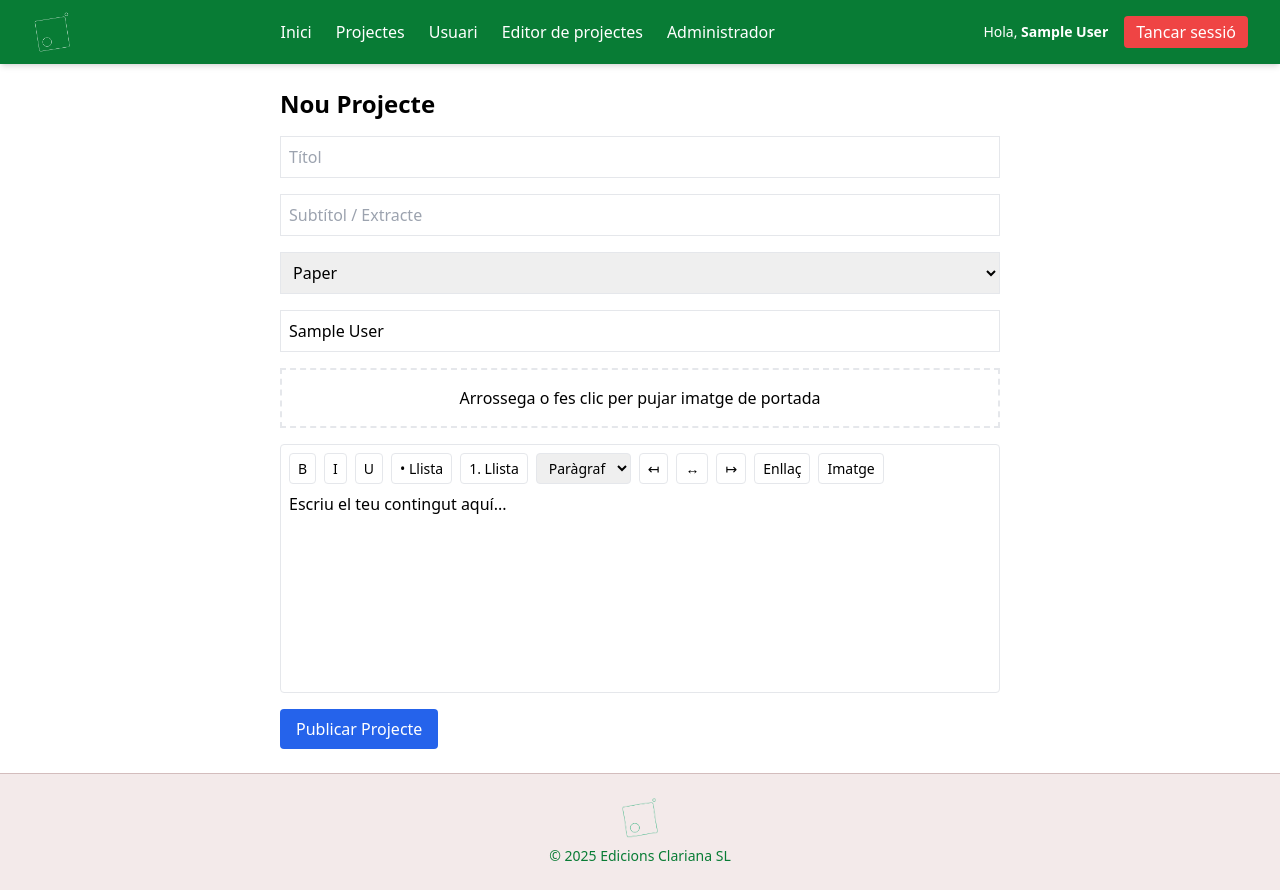
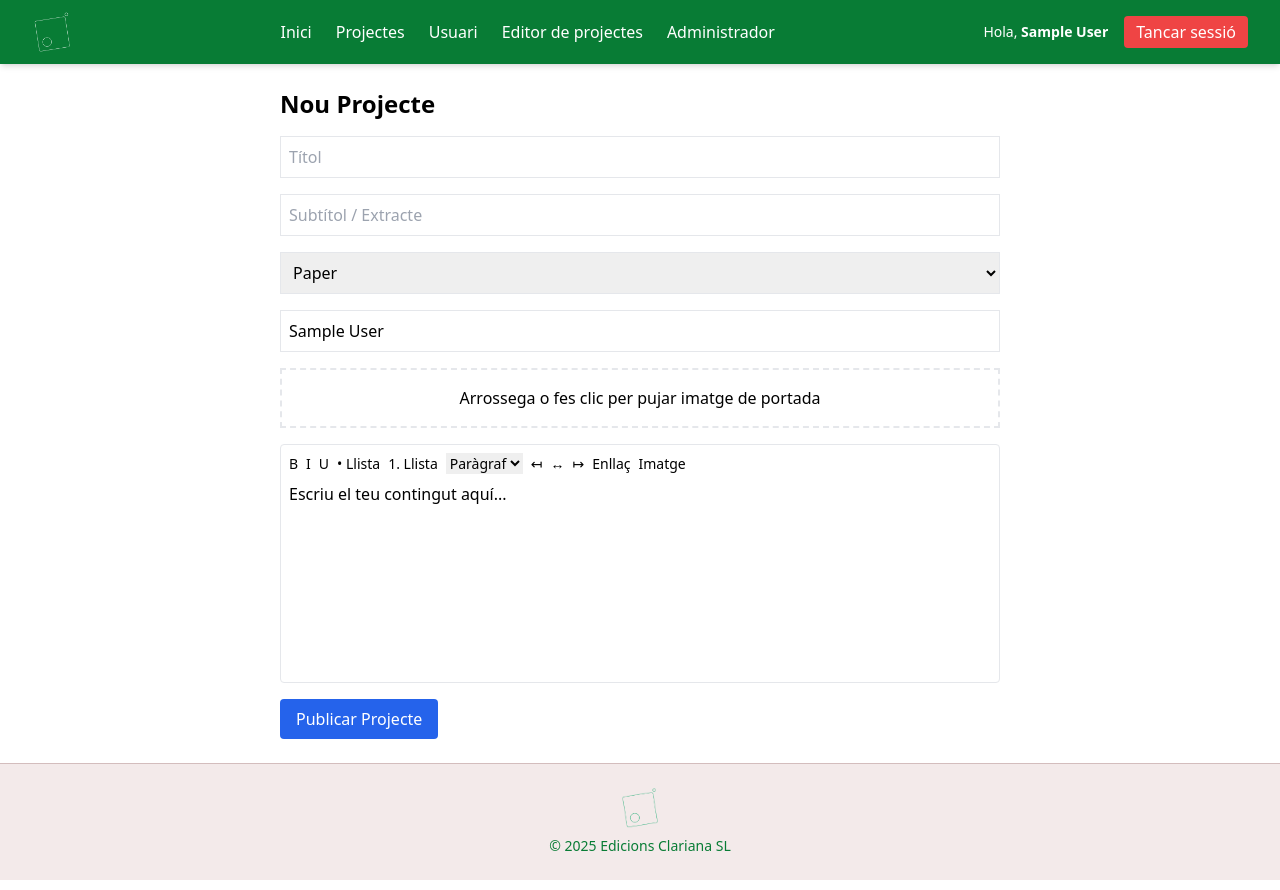
Before and after one commit to justmove1987/9-pf, a React (Vite) app in the folder front/mi-app/: page /editorPost in a window 1280 px wide. Built offline with nearby package versions, Linux system fonts and the light colour scheme; sample sign-in values are in the browser's storage.

Commit message:
feat: add subtitle and category selection to EditorPost, enhance image upload handling, and improve toolbar functionality

```diff
--- a/front/mi-app/src/pages/EditorPost.tsx
+++ b/front/mi-app/src/pages/EditorPost.tsx
@@ -5,14 +5,18 @@ import { useDropzone } from "react-dropzone";
 import { useEditor, EditorContent } from "@tiptap/react";
 import StarterKit from "@tiptap/starter-kit";
 import Image from "@tiptap/extension-image";
+import Link from "@tiptap/extension-link";
+import Underline from "@tiptap/extension-underline";
 import TextAlign from "@tiptap/extension-text-align";
 import Placeholder from "@tiptap/extension-placeholder";
 
 export default function EditorPost() {
   const { user } = useAuth();
   const [title, setTitle] = useState("");
-  const [subtitle, setSubtitle] = useState("");                      // ✨ Nou
-  const [category, setCategory] = useState<"Paper"|"Digital"|"Editorial">("Paper"); // ✨ Nou
+  const [subtitle, setSubtitle] = useState("");
+  const [category, setCategory] = useState<"Paper" | "Digital" | "Editorial">(
+    "Paper"
+  );
   const [author, setAuthor] = useState(user?.name || "");
   const [imageFile, setImageFile] = useState<File | null>(null);
   const [message, setMessage] = useState("");
@@ -24,7 +28,7 @@ export default function EditorPost() {
     onDrop: (accepted) => setImageFile(accepted[0]),
   });
 
-  // ---- Helper per pujar imatge dins l’editor ----
+  // ---- Pujada d’imatges ----
   const uploadFile = useCallback(async (file: File): Promise<string> => {
     const form = new FormData();
     form.append("file", file);
@@ -39,10 +43,12 @@ export default function EditorPost() {
     return data.url as string;
   }, []);
 
-  // ---- TipTap editor ----
+  // ---- Editor TipTap ----
   const editor = useEditor({
     extensions: [
       StarterKit,
+      Underline,
+      Link.configure({ openOnClick: true, autolink: true }),
       Image.configure({ inline: false, allowBase64: false }),
       TextAlign.configure({ types: ["heading", "paragraph"] }),
       Placeholder.configure({ placeholder: "Escriu el teu contingut aquí..." }),
@@ -55,36 +61,26 @@ export default function EditorPost() {
           if (!files?.length) return;
           const image = Array.from(files).find(f => f.type.startsWith("image/"));
           if (!image) return;
-
           event.preventDefault();
-          try {
           const url = await uploadFile(image);
           editor?.chain().focus().setImage({ src: url }).run();
-          } catch (e) {
-            console.error(e);
-          }
         })();
         return true;
       },
       handlePaste: (_view, event) => {
-        (async () => {
+        // ✅ Només interceptem si hi ha imatge, sinó deixem enganxar text
         const items = event.clipboardData?.items;
-          if (!items) return;
+        if (!items) return false;
         const fileItem = Array.from(items).find(
           it => it.kind === "file" && it.type.startsWith("image/")
         );
-          if (!fileItem) return;
-
+        if (!fileItem) return false;
         event.preventDefault();
         const file = fileItem.getAsFile();
-          if (!file) return;
-
-          try {
+        if (!file) return false;
+        (async () => {
           const url = await uploadFile(file);
           editor?.chain().focus().setImage({ src: url }).run();
-          } catch (e) {
-            console.error(e);
-          }
         })();
         return true;
       },
@@ -95,36 +91,15 @@ export default function EditorPost() {
   });
 
   // ---- Barra d'eines ----
-  // ---- Barra d'eines completa ----
-const modulesToolbar = useMemo(
+  const toolbar = useMemo(
     () => (
       <div className="flex flex-wrap gap-2 mb-2 text-sm">
-
-      {/* Estils bàsics */}
-      <button type="button" className="px-2 py-1 border rounded"
-        onClick={() => editor?.chain().focus().toggleBold().run()}
-        aria-pressed={editor?.isActive("bold")}>B</button>
-
-      <button type="button" className="px-2 py-1 border rounded"
-        onClick={() => editor?.chain().focus().toggleItalic().run()}
-        aria-pressed={editor?.isActive("italic")}>I</button>
-
-      <button type="button" className="px-2 py-1 border rounded"
-        onClick={() => editor?.chain().focus().toggleUnderline().run()}
-        aria-pressed={editor?.isActive("underline")}>U</button>
-
-      {/* Llistes */}
-      <button type="button" className="px-2 py-1 border rounded"
-        onClick={() => editor?.chain().focus().toggleBulletList().run()}
-        aria-pressed={editor?.isActive("bulletList")}>• Llista</button>
-
-      <button type="button" className="px-2 py-1 border rounded"
-        onClick={() => editor?.chain().focus().toggleOrderedList().run()}
-        aria-pressed={editor?.isActive("orderedList")}>1. Llista</button>
-
-      {/* Encapçalaments */}
+        <button type="button" onClick={() => editor?.chain().focus().toggleBold().run()}>B</button>
+        <button type="button" onClick={() => editor?.chain().focus().toggleItalic().run()}>I</button>
+        <button type="button" onClick={() => editor?.chain().focus().toggleUnderline().run()}>U</button>
+        <button type="button" onClick={() => editor?.chain().focus().toggleBulletList().run()}>• Llista</button>
+        <button type="button" onClick={() => editor?.chain().focus().toggleOrderedList().run()}>1. Llista</button>
         <select
-        className="px-2 py-1 border rounded"
           onChange={(e) => {
             const v = Number(e.target.value);
             if (v === 0) editor?.chain().focus().setParagraph().run();
@@ -137,17 +112,11 @@ const modulesToolbar = useMemo(
           <option value={2}>H2</option>
           <option value={3}>H3</option>
         </select>
-
-      {/* Alineació */}
-      <button type="button" className="px-2 py-1 border rounded"
-        onClick={() => editor?.chain().focus().setTextAlign("left").run()}>↤</button>
-      <button type="button" className="px-2 py-1 border rounded"
-        onClick={() => editor?.chain().focus().setTextAlign("center").run()}>↔</button>
-      <button type="button" className="px-2 py-1 border rounded"
-        onClick={() => editor?.chain().focus().setTextAlign("right").run()}>↦</button>
-
-      {/* Enllaç */}
-      <button type="button" className="px-2 py-1 border rounded"
+        <button type="button" onClick={() => editor?.chain().focus().setTextAlign("left").run()}>↤</button>
+        <button type="button" onClick={() => editor?.chain().focus().setTextAlign("center").run()}>↔</button>
+        <button type="button" onClick={() => editor?.chain().focus().setTextAlign("right").run()}>↦</button>
+        <button
+          type="button"
           onClick={() => {
             if (!editor) return;
             if (editor.isActive("link")) editor.chain().focus().unsetLink().run();
@@ -155,12 +124,12 @@ const modulesToolbar = useMemo(
               const url = window.prompt("Introdueix una URL");
               if (url) editor.chain().focus().setLink({ href: url }).run();
             }
-        }}>
+          }}
+        >
           Enllaç
         </button>
-
-      {/* Imatge (selector local) */}
-      <button type="button" className="px-2 py-1 border rounded"
+        <button
+          type="button"
           onClick={() => {
             if (!editor) return;
             const input = document.createElement("input");
@@ -173,7 +142,8 @@ const modulesToolbar = useMemo(
               editor.chain().focus().setImage({ src: url }).run();
             };
             input.click();
-        }}>
+          }}
+        >
           Imatge
         </button>
       </div>
@@ -181,16 +151,11 @@ const modulesToolbar = useMemo(
     [editor, uploadFile]
   );
 
-
+  // ---- Submit ----
   const handleSubmit = async (e: React.FormEvent) => {
     e.preventDefault();
-
-    // portada en base64
     let imageUrl = "";
-    if (imageFile) {
-      const base64 = await toBase64(imageFile);
-      imageUrl = base64 as string;
-    }
+    if (imageFile) imageUrl = (await toBase64(imageFile)) as string;
 
     const token = localStorage.getItem("token");
     try {
@@ -200,16 +165,8 @@ const modulesToolbar = useMemo(
           "Content-Type": "application/json",
           Authorization: `Bearer ${token}`,
         },
-        body: JSON.stringify({
-          title,
-          subtitle,    // ✨ inclòs
-          category,    // ✨ inclòs
-          author,
-          content,
-          imageUrl
-        }),
+        body: JSON.stringify({ title, subtitle, category, author, content, imageUrl }),
       });
-
       if (!res.ok) throw new Error("Error creant el projecte");
 
       setMessage("✅ Projecte creat correctament!");
@@ -232,65 +189,32 @@ const modulesToolbar = useMemo(
       {message && <p className="mb-4 text-green-600">{message}</p>}
 
       <form onSubmit={handleSubmit} className="space-y-4">
-        <input
-          type="text"
-          placeholder="Títol"
-          value={title}
-          onChange={(e) => setTitle(e.target.value)}
-          className="border p-2 w-full"
-        />
-
-        {/* ✨ Subtítol / Extracte */}
-        <input
-          type="text"
-          placeholder="Subtítol / Extracte"
-          value={subtitle}
-          onChange={(e) => setSubtitle(e.target.value)}
-          className="border p-2 w-full"
-        />
-
-        {/* ✨ Categoria */}
-        <select
+        <input className="border p-2 w-full" placeholder="Títol" value={title}
+          onChange={(e) => setTitle(e.target.value)} />
+        <input className="border p-2 w-full" placeholder="Subtítol / Extracte" value={subtitle}
+          onChange={(e) => setSubtitle(e.target.value)} />
+        <select className="border p-2 w-full"
           value={category}
           onChange={(e) => setCategory(e.target.value as "Paper"|"Digital"|"Editorial")}
-          className="border p-2 w-full"
         >
           <option value="Paper">Paper</option>
           <option value="Digital">Digital</option>
           <option value="Editorial">Editorial</option>
         </select>
+        <input className="border p-2 w-full" placeholder="Autor" value={author}
+          onChange={(e) => setAuthor(e.target.value)} />
 
-        <input
-          type="text"
-          placeholder="Autor"
-          value={author}
-          onChange={(e) => setAuthor(e.target.value)}
-          className="border p-2 w-full"
-        />
-
-        {/* Portada */}
-        <div
-          {...getRootProps()}
-          className="border-dashed border-2 p-4 text-center cursor-pointer"
-        >
+        <div {...getRootProps()} className="border-dashed border-2 p-4 text-center cursor-pointer">
           <input {...getInputProps()} />
-          {imageFile ? (
-            <p>Imatge seleccionada: {imageFile.name}</p>
-          ) : (
-            <p>Arrossega o fes clic per pujar imatge de portada</p>
-          )}
+          {imageFile ? <p>Imatge seleccionada: {imageFile.name}</p> : <p>Arrossega o fes clic per pujar imatge de portada</p>}
         </div>
 
-        {/* Editor TipTap */}
         <div className="bg-white rounded border p-2">
-          {modulesToolbar}
+          {toolbar}
           <EditorContent editor={editor} className="min-h-48 prose max-w-none" />
         </div>
 
-        <button
-          type="submit"
-          className="bg-blue-600 text-white px-4 py-2 rounded hover:bg-blue-700"
-        >
+        <button type="submit" className="bg-blue-600 text-white px-4 py-2 rounded hover:bg-blue-700">
           Publicar Projecte
         </button>
       </form>
```
Lines whose indentation alone changed are shown as unchanged.
